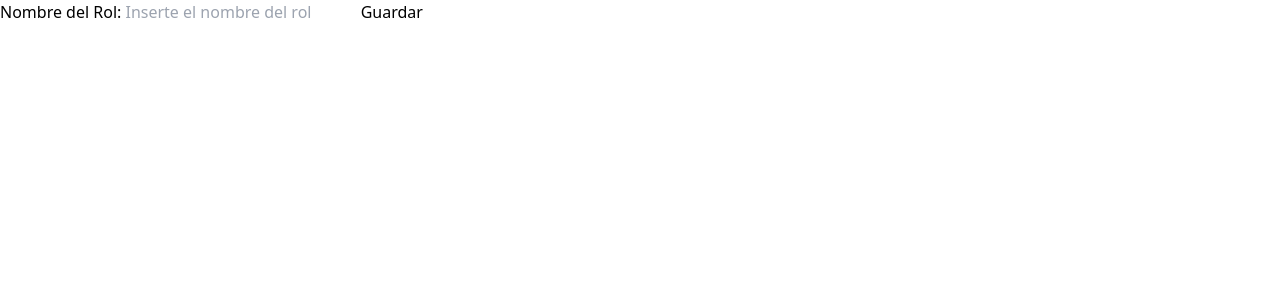
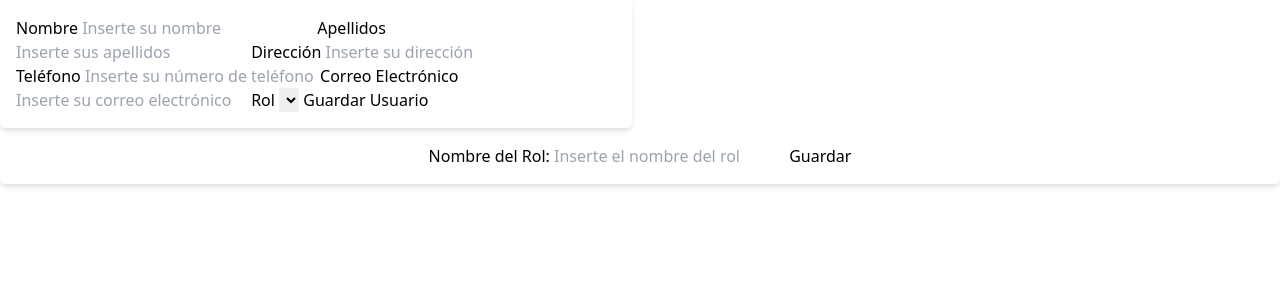
Before and after one commit to SamuelGB1/ProyectoSvelte2, a Svelte app: page / in a window 1280 px wide. Shown: the top 300 px of the page. Built offline with nearby package versions, Linux system fonts and the light colour scheme.

Commit message:
Creación formulario de Usuarios, se sincroniza correctamente con el formulario de roles

```diff
--- a/public/index.css
+++ b/public/index.css
@@ -532,8 +532,51 @@ video {
   border-color: rgba(229, 231, 235, var(--tw-border-opacity));
 }
 
+.container {
+  width: 100%;
+}
+
+@media (min-width: 640px) {
+  .container {
+    max-width: 640px;
+  }
+}
+
+@media (min-width: 768px) {
+  .container {
+    max-width: 768px;
+  }
+}
+
+@media (min-width: 1024px) {
+  .container {
+    max-width: 1024px;
+  }
+}
+
+@media (min-width: 1280px) {
+  .container {
+    max-width: 1280px;
+  }
+}
+
+@media (min-width: 1536px) {
+  .container {
+    max-width: 1536px;
+  }
+}
+
+.mx-auto {
+  margin-left: auto;
+  margin-right: auto;
+}
+
 .table {
   display: table;
+}
+
+.grid {
+  display: grid;
 }
 
 @-webkit-keyframes spin {
@@ -602,8 +645,33 @@ video {
   }
 }
 
+.grid-cols-2 {
+  grid-template-columns: repeat(2, minmax(0, 1fr));
+}
+
+.gap-4 {
+  gap: 1rem;
+}
+
+.rounded-md {
+  border-radius: 0.375rem;
+}
+
+.p-4 {
+  padding: 1rem;
+}
+
+.text-center {
+  text-align: center;
+}
+
 *, ::before, ::after {
   --tw-shadow: 0 0 #0000;
+}
+
+.shadow-md {
+  --tw-shadow: 0 4px 6px -1px rgba(0, 0, 0, 0.1), 0 2px 4px -1px rgba(0, 0, 0, 0.06);
+  box-shadow: var(--tw-ring-offset-shadow, 0 0 #0000), var(--tw-ring-shadow, 0 0 #0000), var(--tw-shadow);
 }
 
 *, ::before, ::after {
--- a/src/App.svelte
+++ b/src/App.svelte
@@ -1,4 +1,38 @@
 <script>
+
+let user = {
+		id: "",
+		name:  "",
+		surname: "",
+		adress: "",
+		phone: "",
+		email: "",
+		rol: ""
+	};
+
+	let listado_usuarios = [];
+
+	const guardarusers = () =>{
+		user = listado_usuarios.push(user);
+		console.log(user);
+        console.log(listado_usuarios);
+        resertformusers();
+
+	};
+
+    const resertformusers = () =>{
+        user = {
+            id: "",
+            name:  "",
+            surname: "",
+            adress: "",
+            phone: "",
+            email: "",
+			rol: ""
+	    }
+    }
+
+
 	 let rol = {
         rol_name: ""
     }
@@ -22,6 +56,61 @@
 </script>
 
 <main>
+	<div class="container mx-auto">
+		<div class="grid grid-cols-2 gap-4">
+			<div class="p-4 shadow-md rounded-md text-lef">
+				<form on:submit|preventDefault={guardarusers}>
+					<label for="name">Nombre</label>
+					<input
+						bind:value={user.name}
+						id="name"
+						type="text"
+						placeholder="Inserte su nombre"
+					/>
+					<label for="surname">Apellidos</label>
+					<input
+						bind:value={user.surname}
+						id="username"
+						type="text"
+						placeholder="Inserte sus apellidos"
+					/>
+					<label for="adress">Dirección</label>
+					<input
+						bind:value={user.adress}
+						id="adress"
+						type="text"
+						placeholder="Inserte su dirección"
+					/>
+					<label for="phone">Teléfono</label>
+					<input
+						bind:value={user.phone}
+						id="phone"
+						type="text"
+						placeholder="Inserte su número de teléfono"
+					/>
+					<label for="email">Correo Electrónico</label>
+					<input
+						bind:value={user.email}
+						id="email"
+						type="text"
+						placeholder="Inserte su correo electrónico"
+					/>
+					<label for="rol">Rol</label>
+					<select bind:value={user.rol} id="rol">
+						{#each listado_roles as r}
+						<option value={r.rol_name}>
+							{r.rol_name}
+						</option>
+						{/each}
+					</select>
+					<button>
+						Guardar Usuario
+					</button>
+				</form>
+			</div>
+		</div>
+	</div>
+		<div class="p-4 shadow-md rounded-md text-center">
 			<form on:submit|preventDefault={guardarroles}>
 				<label for="namerol">Nombre del Rol: </label>
 				<input
@@ -34,4 +123,6 @@
 					Guardar
 				</button>
 			</form>
+		</div>
+
 </main>
```
Lines whose indentation alone changed are shown as unchanged.
